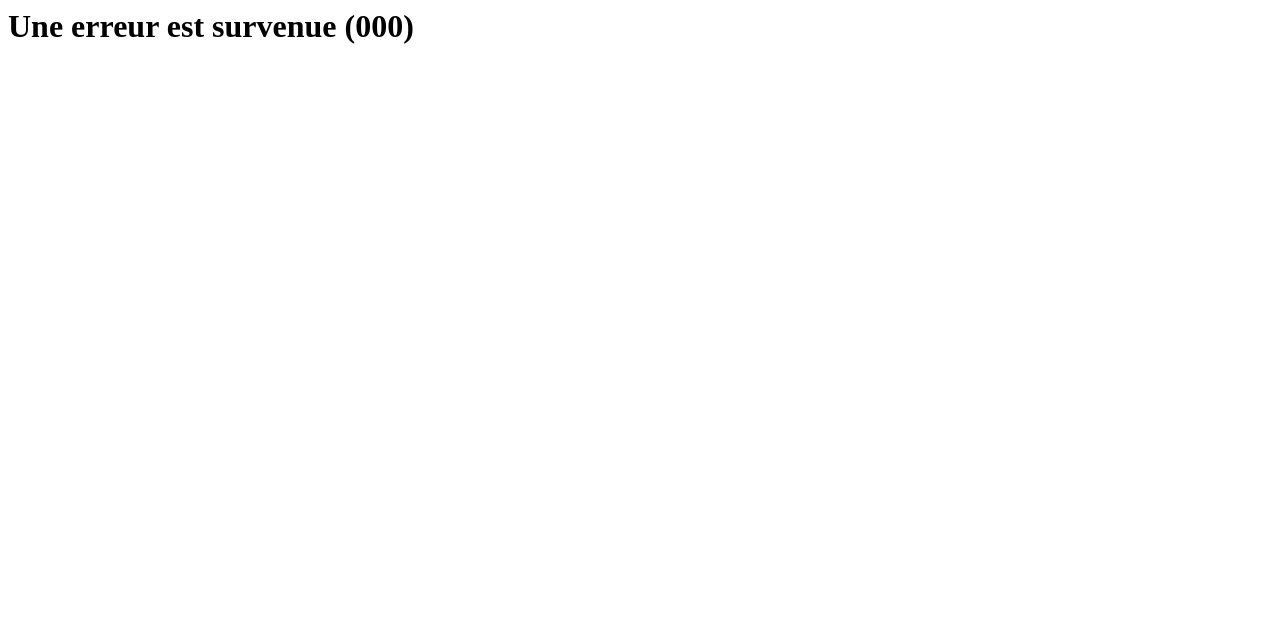
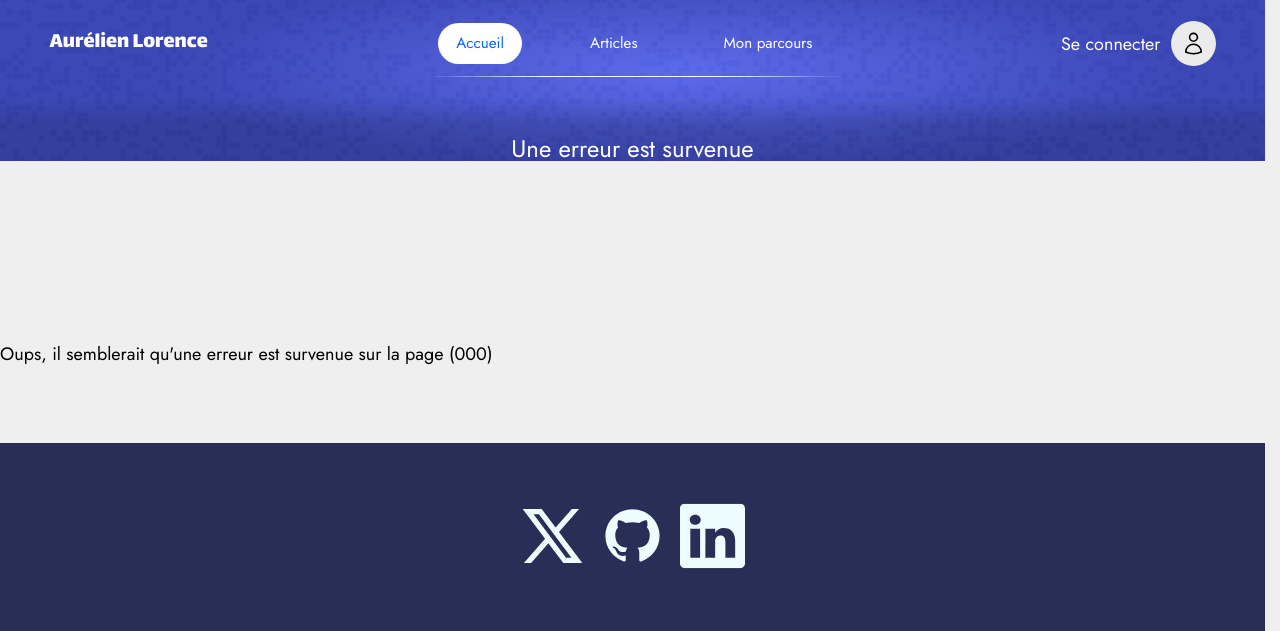
Before and after one commit to AurelienLab/daps-p5-blog, a PHP site: template templates/_error/default.html.twig in a window 1280 px wide. Shown: the top 631 px of the page. Run offline with PHP 8.4, Linux system fonts and the light colour scheme; the template is opened without the code that fills it: most values are stand-ins (such as "Sample title", 1, 10 or a date in 2020); some libraries are stand-ins or nearby versions.

Commit message:
Link error page to base view

```diff
--- a/templates/_error/default.html.twig
+++ b/templates/_error/default.html.twig
@@ -1 +1,18 @@
-<h1>Une erreur est survenue ({{ code }})</h1>
+{% extends 'base.html.twig' %}
+
+{% block content %}
+
+    <main>
+        <div class="hero hero--homepage">
+            <div class="hero__overlay"></div>
+            <img class="hero__image" src="/assets/images/hero-pattern.svg">
+            <div class="hero__container">
+                <h1 class="hero__title">Une erreur est survenue</h1>
+            </div>
+        </div>
+
+        <h1>Oups, il semblerait qu'une erreur est survenue sur la page ({{ code }})</h1>
+
+    </main>
+
+{% endblock %}
```
